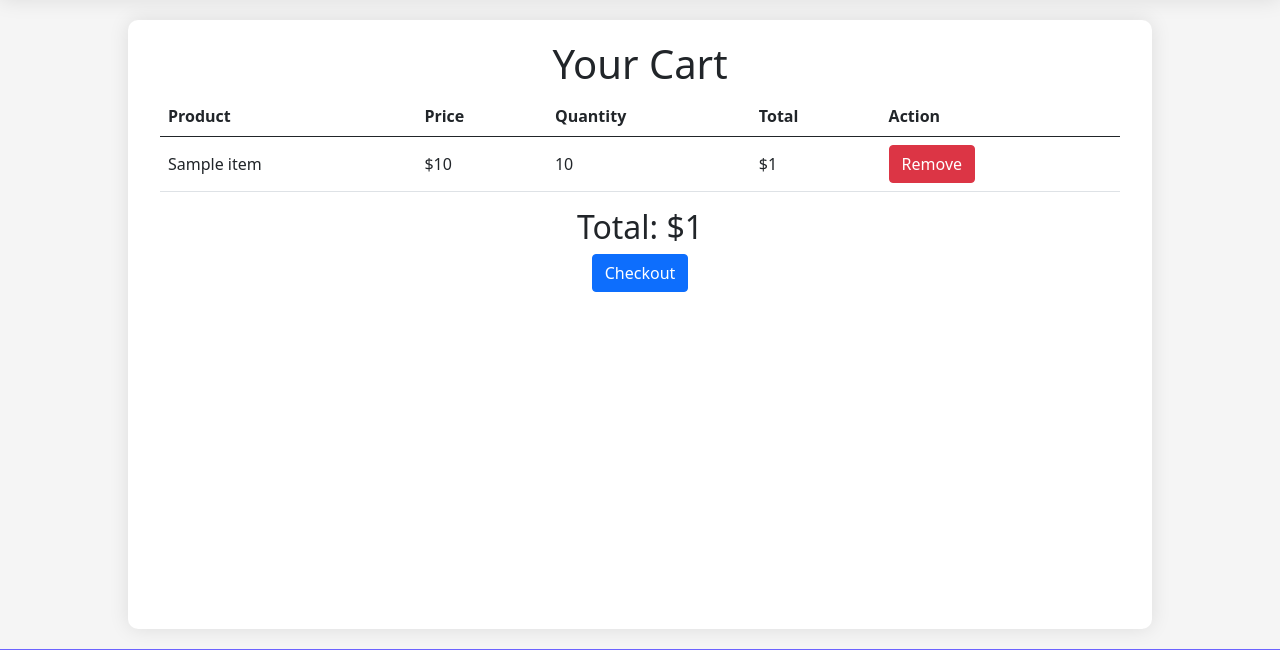
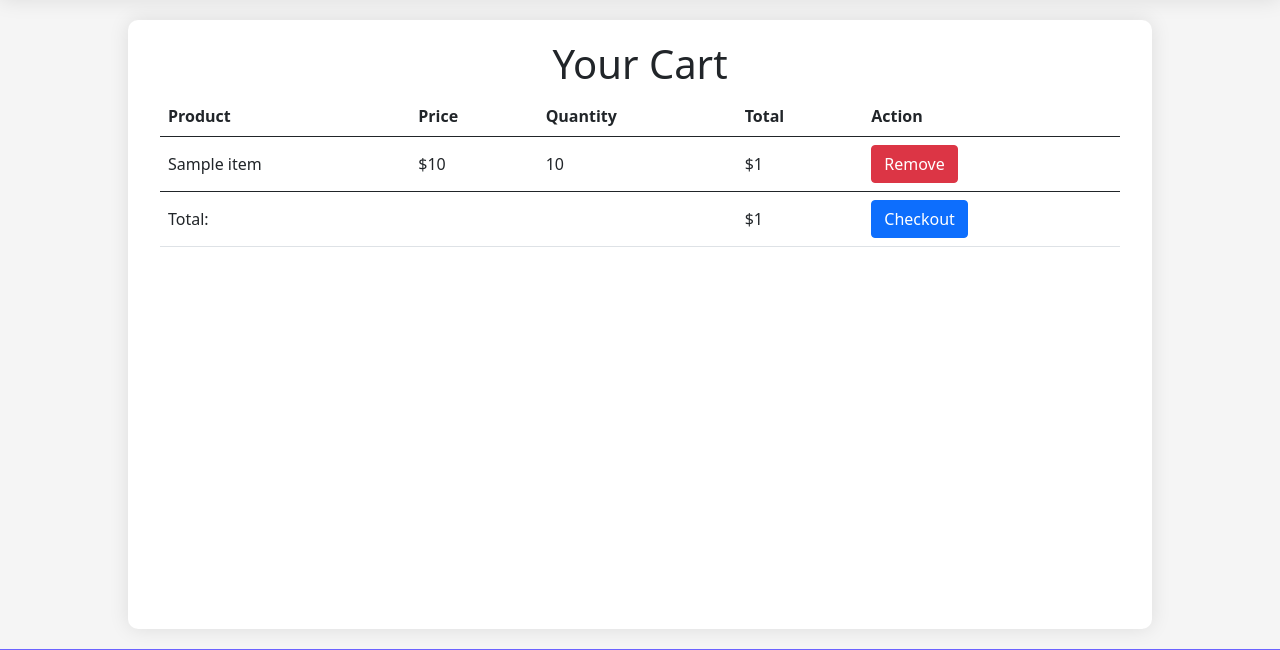
Before and after one commit to jaywmz/INF2003-Database-Systems-OnlineShopping, a Python web app: template src/templates/cart.html in a window 1280 px wide. Shown: the part 68-718 px from the top of the page. Run offline with Jinja, Linux system fonts and the light colour scheme; the template is opened without the code that fills it: most values are stand-ins (such as "Sample title", 1, 10 or a date in 2020).

Commit message:
feat: add various style to checkout and cart

```diff
--- a/src/templates/cart.html
+++ b/src/templates/cart.html
@@ -30,13 +30,15 @@
                         </tr>
                     {% endfor %}
                 </tbody>
+                <tfoot>
+                    <tr>
+                        <td colspan="3">Total:</td>
+                        <td>${{ total_amount }}</td>
+                        <td><a class="btn btn-primary" href="{{ url_for('checkout') }}">Checkout</a>
+                        </div></td>
+                    </tr>
+                </tfoot>
             </table>
-        </div>
-        <div class="cart-total text-center">
-            <h2>Total: ${{ total_amount }}</h2>
-        </div>
-        <div class="cart-actions text-center">
-            <a class="btn btn-primary" href="{{ url_for('checkout') }}">Checkout</a>
         </div>
     {% else %}
         <div class="col">
```
Also changed, not shown: src/templates/checkout.html (+7 -4 lines).
